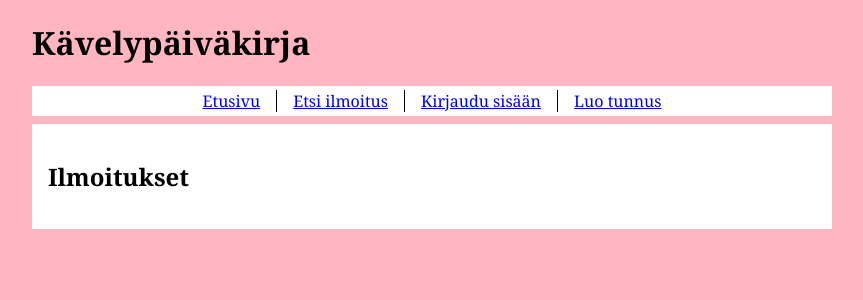
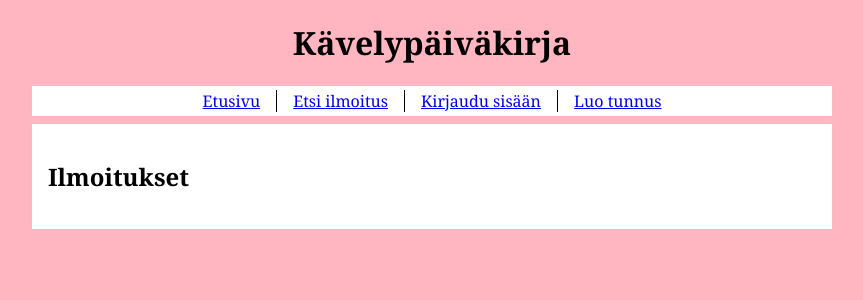
Before and after one commit to unnamant/Kavelypaivakirja, a Flask app: page / in a window 1280 px wide. Shown: the top 300 px of the page, without its empty margins (208-1071 px from the left). Run offline with Flask 3, Linux system fonts and the light colour scheme; data that the repository does not hold is empty.

Commit message:
Centered header

```diff
--- a/static/main.css
+++ b/static/main.css
@@ -45,3 +45,7 @@ nav li:not(:first-of-type) {
   padding: 1em;
   margin: 0.5em 0;
 }
+
+.header {
+  text-align: center;
+}
--- a/templates/layout.html
+++ b/templates/layout.html
@@ -7,7 +7,10 @@
 </head>
 
 <body>
-  <h1>Kävelypäiväkirja</h1>
+
+  <div class="header">
+    <h1>Kävelypäiväkirja</h1>
+  </div>
 
 
   {% if session.user_id %}
```
